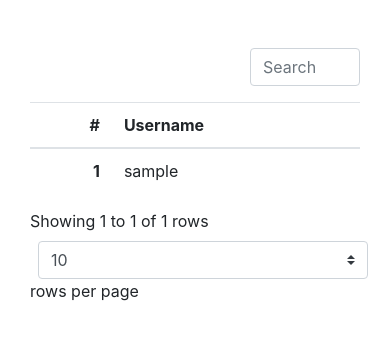
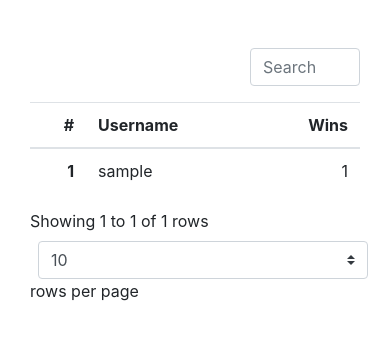
Before and after one commit to lunar-starlight/UVProjekt, a Django app: page /leaderboard/ in a window 390 px wide. Shown: the part 56-396 px from the top of the page. Run offline with Django 3.2, Linux system fonts and the light colour scheme; tables that the repository leaves empty hold one stand-in row (values such as "Sample post"); some libraries are stand-ins or nearby versions.

Commit message:
changed how the leaderboard acts on breakpoints

```diff
--- a/templates/common/leaderboard.html
+++ b/templates/common/leaderboard.html
@@ -16,7 +16,7 @@
                     <th scope="col" class="text-right">#</th>
                     <th scope="col" class="d-none d-sm-table-cell">Name</th>
                     <th scope="col">Username</th>
-                    <th scope="col" class="text-right d-none d-md-table-cell">Wins</th>
+                    <th scope="col" class="text-right">Wins</th>
                     <th scope="col" class="text-right d-none d-md-table-cell">Losses</th>
                     {% if request.user.is_authenticated %}
                         <th scope="col" class="text-center">Friends</th>
@@ -32,7 +32,7 @@
                     <th scope="row" class="text-right">{{ forloop.counter }}</th>
                     <td class="d-none d-sm-table-cell">{{ player.get_full_name }}</td>
                     <td>{{ player.username }}</td>
-                    <td class="text-right d-none d-md-table-cell">{{ player.wins }}</td>
+                    <td class="text-right">{{ player.wins }}</td>
                     <td class="text-right d-none d-md-table-cell">{{ player.losses }}</td>
                     {% if request.user.is_authenticated %}
                         <td class="button-cell icon-button text-center">
```
